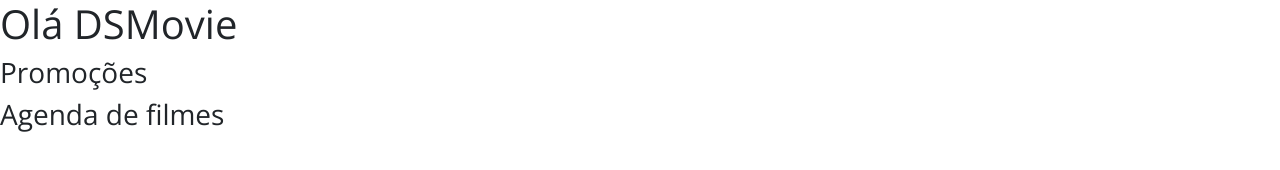
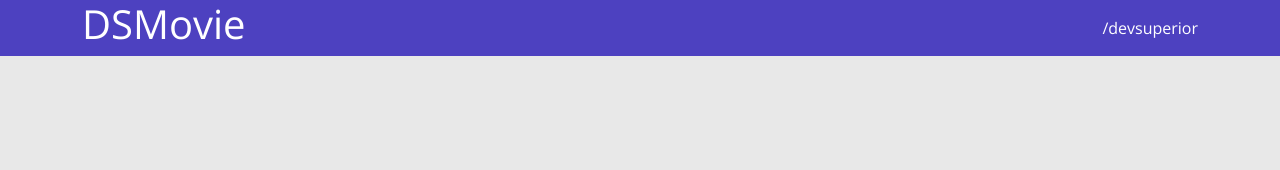
Before and after one commit to andersonline10/dsmovie, a plain HTML site: page index.html in a window 1280 px wide. Drawn offline with nearby package versions, Linux system fonts and the light colour scheme.

Commit message:
Barra superior PARTE 1

```diff
--- a/css/styles.css
+++ b/css/styles.css
@@ -3,4 +3,25 @@
 
 * {
     font-family: 'Open Sans', sans-serif;
+    box-sizing: border-box;
 }
+
+html, body {
+    background-color: #E8E8E8;
+}
+
+header {
+    background-color:#4D41C0;
+    color: #FFFFFF
+}
+
+nav {
+    display: flex;
+    align-items: center;
+    justify-content: space-between;
+}
+
+a, a:hover{
+    text-decoration: none;
+    color: unset;
+}
--- a/index.html
+++ b/index.html
@@ -9,9 +9,14 @@
     <link rel="stylesheet" href="css/styles.css"
 </head>
 <body>
-    <h1>Olá DSMovie</h1>
-    <h3>Promoções</h3>
-    <h3>Agenda de filmes</h3>
+    <header>
+        <nav class="container">
+            <h1>DSMovie</h1>
+            <a href="https://github.com/andersonline10">/devsuperior</a>
+
+        </nav>
+
+    </header>
 
 </body>
 </html>
```
